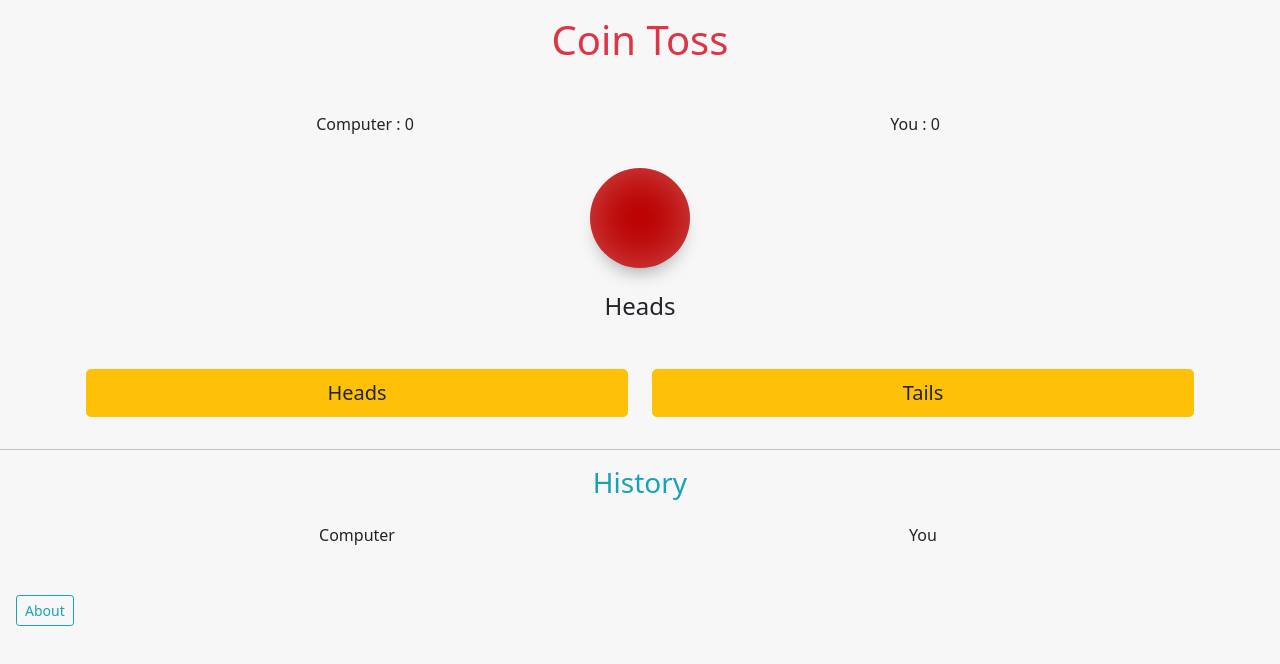
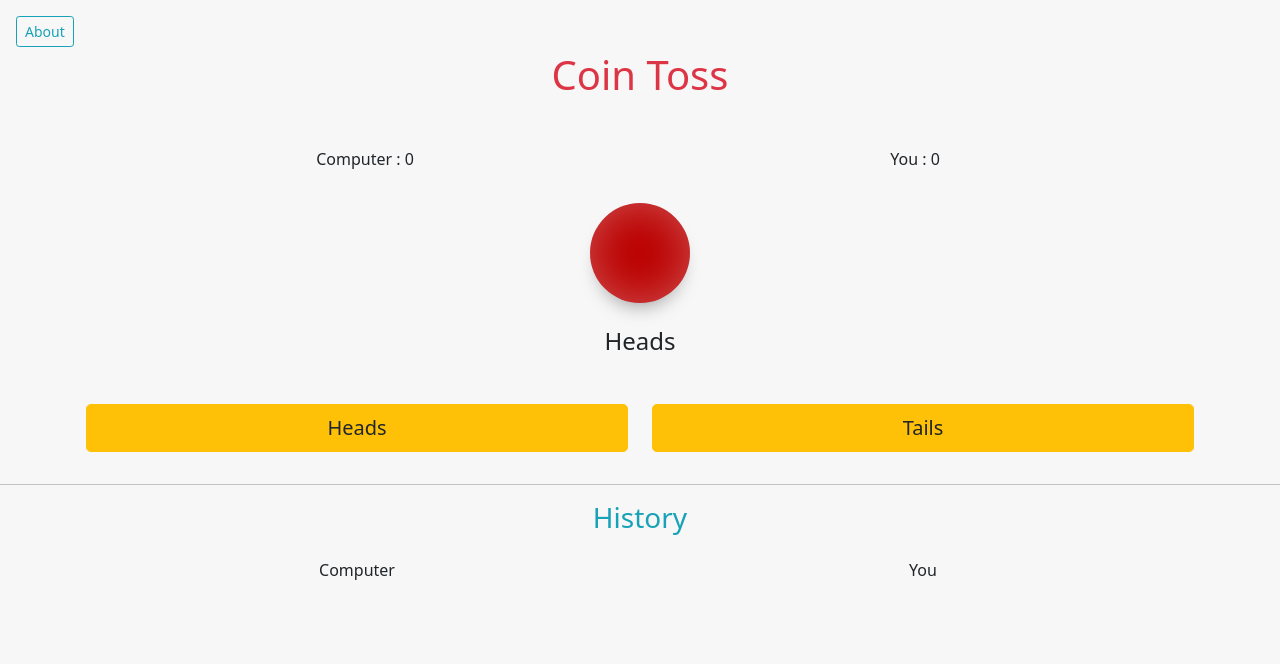
Before and after one commit to codingislove7/Coin-Toss, a plain HTML site: page index.html in a window 1280 px wide. Drawn offline with nearby package versions, Linux system fonts and the light colour scheme.

Commit message:
update about btn again

```diff
--- a/index.html
+++ b/index.html
@@ -11,7 +11,11 @@
     <title>Coin Toss</title>
   </head>
   <body>
-
+    <!-- Button trigger modal -->
+  <button type="button" class=" btn btn-outline-info ml-3 mt-3 btn-sm " data-toggle="modal"
+  data-target="#exampleModal">
+  About
+</button>
 
     <!-- Modal -->
   <div class="modal fade " id="exampleModal" tabindex="-1" role="dialog" aria-labelledby="exampleModalLabel"
@@ -38,7 +42,7 @@
   </div>
 </div>
     <!-- Head -->
-    <div class="container text-center my-3">
+    <div class="container text-center mb-3 mt-1">
 
         <h1 class="text-danger">Coin Toss</h1>
         <!-- Result -->
@@ -94,11 +98,6 @@
             </div>
           </div>
       </div>
-         <!-- Button trigger modal -->
-  <button type="button" class=" btn btn-outline-info ml-3 mt-3 mb-4 btn-sm " data-toggle="modal"
-  data-target="#exampleModal">
-  About
-</button>
     <script src="./app.js"></script>
     <!-- Optional JavaScript -->
     <!-- Popper.js first, then Bootstrap JS -->
```
